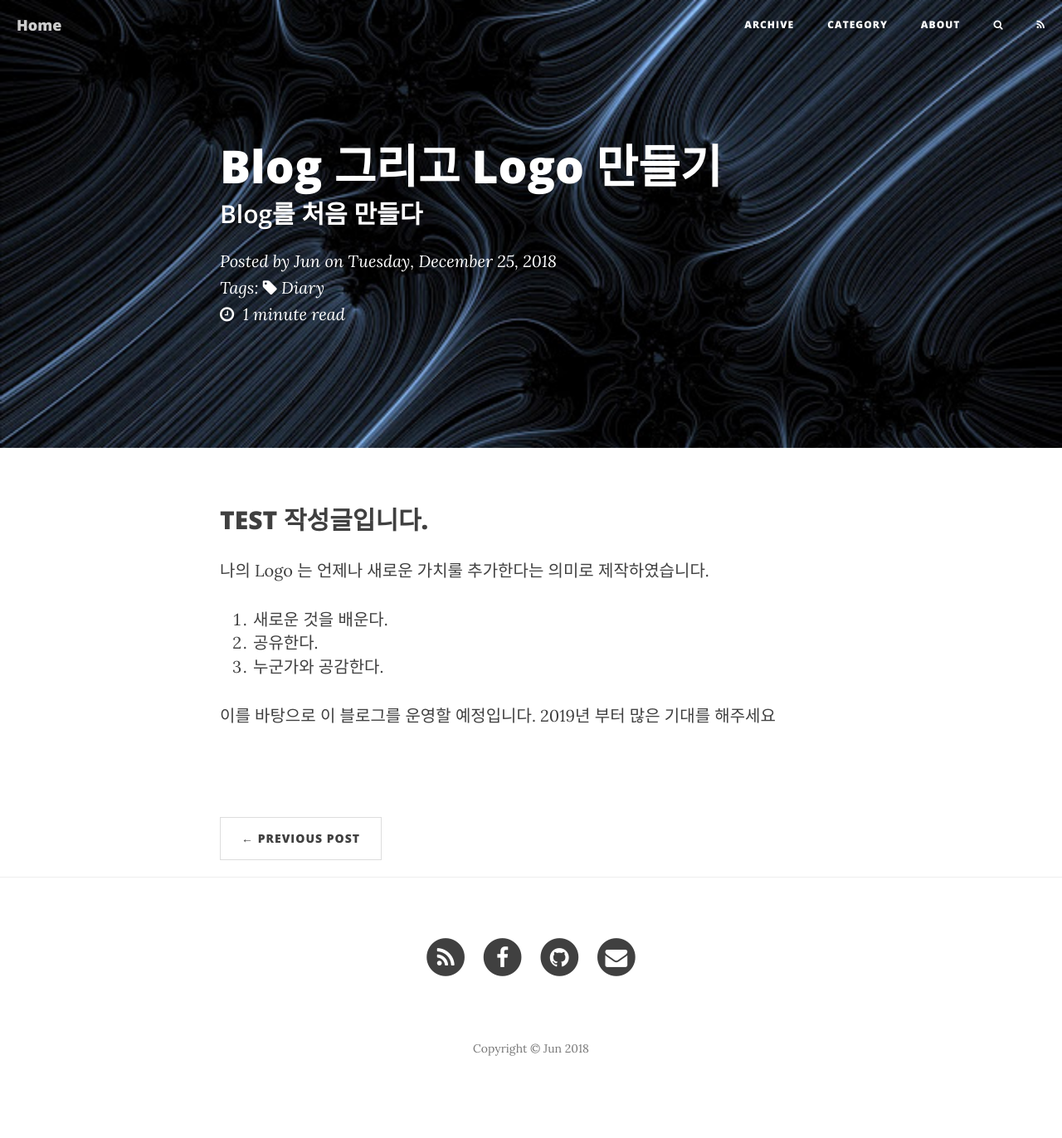
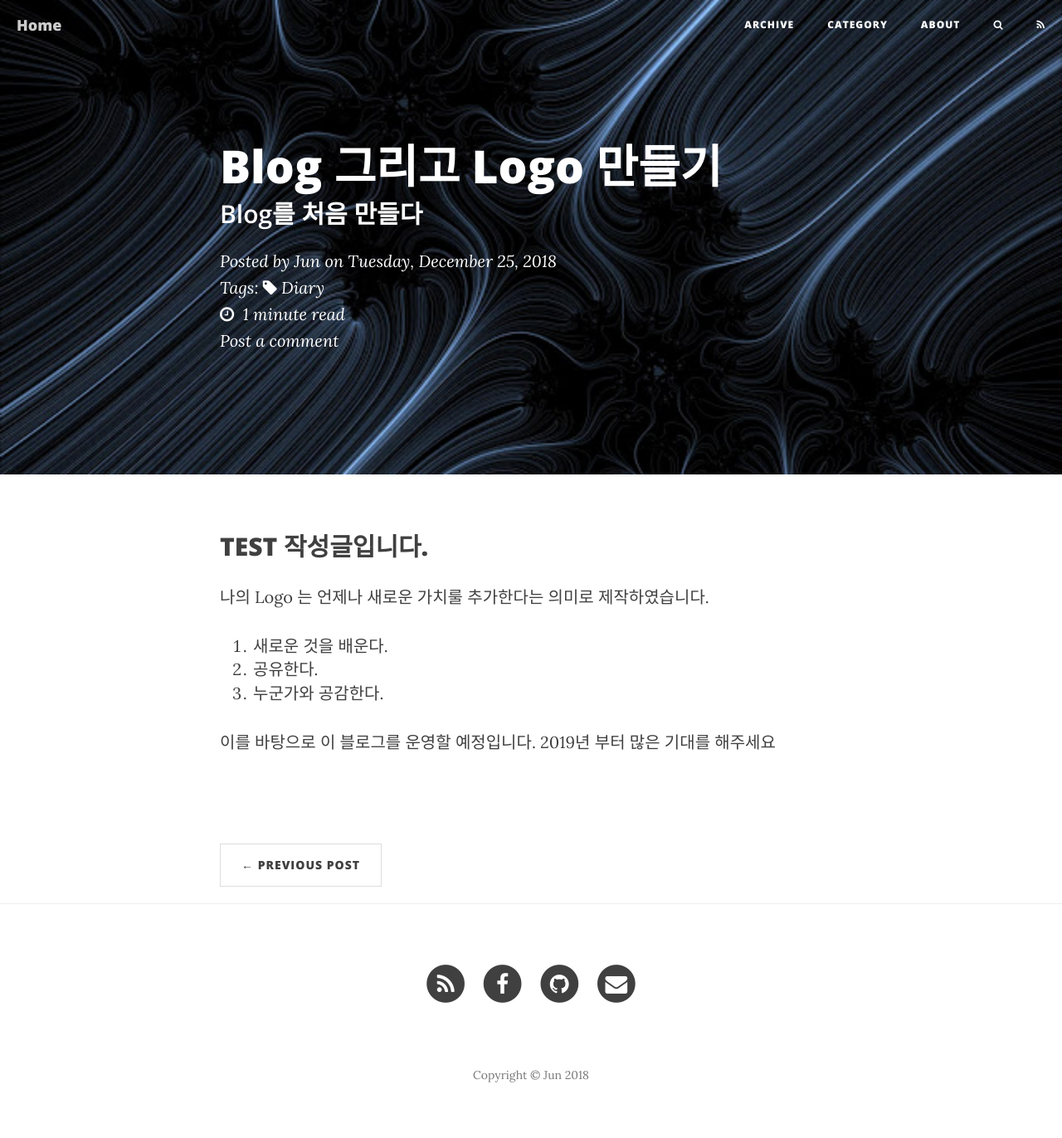
Before and after one commit to jjango/jjango.github.io, a Jekyll site: the page built from _posts/2018-12-25-first_blog.md, in a window 1280 px wide. Shown: the whole page at 83% size. Built offline with Jekyll 4.4.1, drawn with Linux system fonts in a browser that asks for light colours; nearby versions of some CDN libraries; comment, search, counter and statistics services are not loaded; before the commit the page ends 1340 px from its top, so only the background shows below that.

```diff
--- a/_layouts/post.html
+++ b/_layouts/post.html
@@ -20,6 +20,8 @@
                         <i class="fa fa-clock-o"></i>&nbsp;{% if minutes == 0 %}{% assign minutes = 1 %}{% endif %}
                         {{ minutes }} minute read
                     </span>
+                    <!-- Add post count -->
+                    <span class="meta" style='margin-top:0.5em;'><a herf ="{{ page.url }}#disques_thread">Post a comment</a></span>
                 </div>
             </div>
         </div>
```
